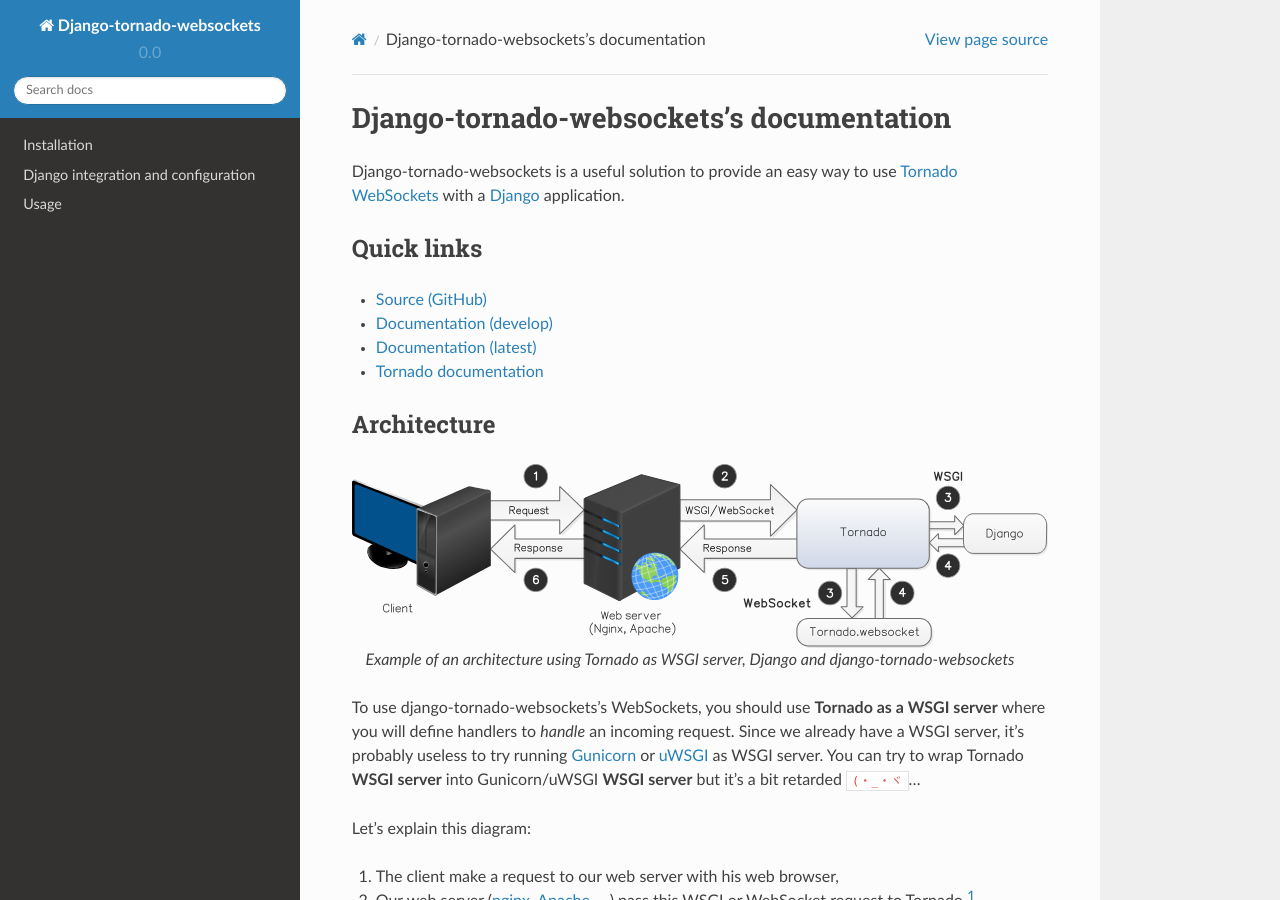
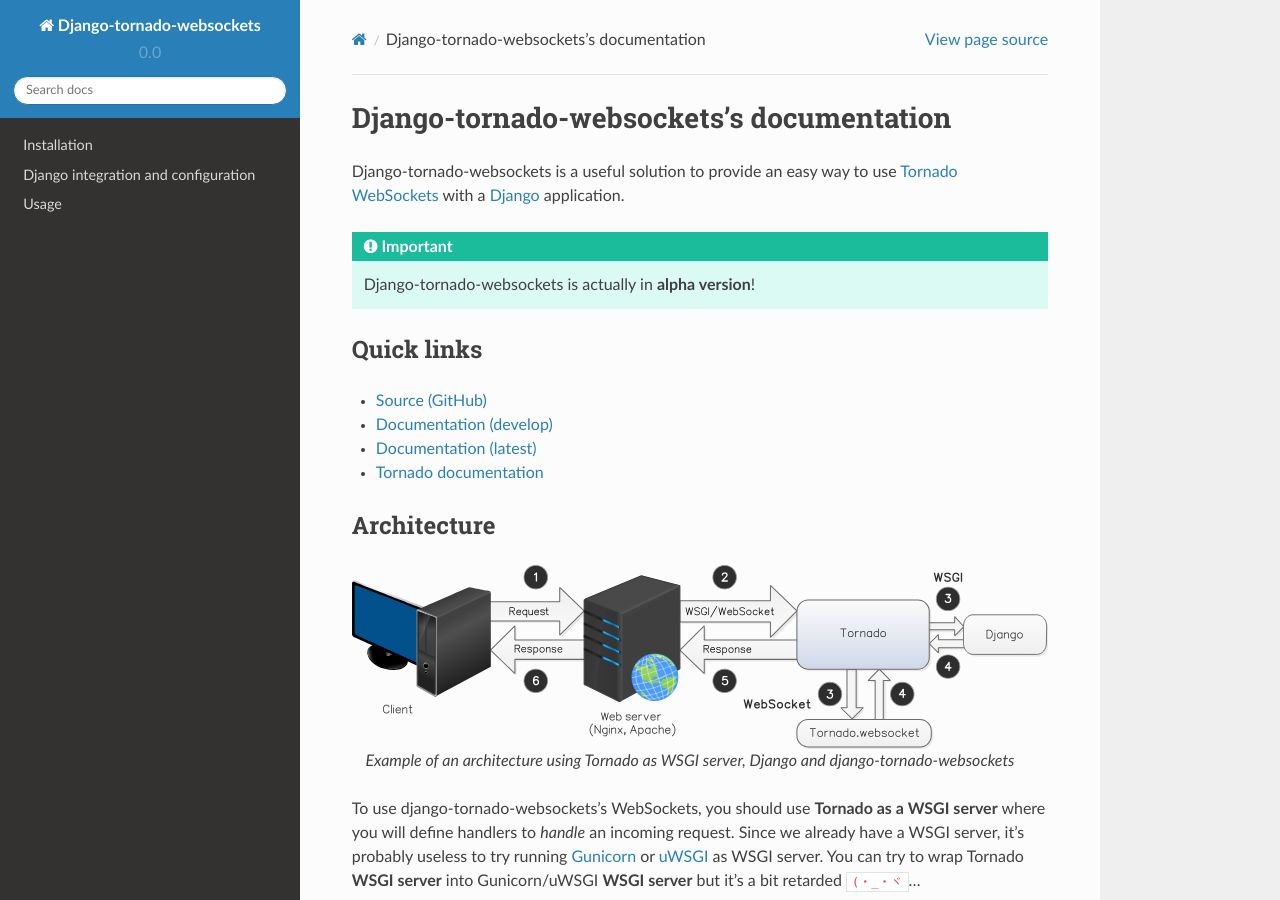
Before and after one commit to onysos/django-tornado-websockets, a Sphinx documentation site: the page built from docs/source/index.rst, in a window 1280 px wide and 900 px high. Built offline with Sphinx 7.4.7 and the Read the Docs theme 2.0.0, drawn with Linux system fonts in a browser that asks for light colours.

Commit message:
Add warning about alpha version

```diff
--- a/docs/source/index.rst
+++ b/docs/source/index.rst
@@ -7,7 +7,11 @@
 =========================================
 
 Django-tornado-websockets is a useful solution to provide an easy way to use
-`Tornado WebSockets <http://www.tornadoweb.org/en/stable/websocket.html>`_ with a `Django <https://www.djangoproject.com/>`_ application.
+`Tornado WebSockets <http://www.tornadoweb.org/en/stable/websocket.html>`_ with a
+`Django <https://www.djangoproject.com/>`_ application.
+
+.. Important::
+   Django-tornado-websockets is actually in **alpha version**!
 
 Quick links
 -----------
@@ -27,8 +31,8 @@
 
    Example of an architecture using Tornado as WSGI server, Django and django-tornado-websockets
 
-To use django-tornado-websockets's WebSockets, you should use **Tornado as a WSGI server** where you will define handlers
-to *handle* an incoming request. Since we already have a WSGI server, it's probably useless to try running
+To use django-tornado-websockets's WebSockets, you should use **Tornado as a WSGI server** where you will define
+handlers to *handle* an incoming request. Since we already have a WSGI server, it's probably useless to try running
 `Gunicorn <http://gunicorn.org>`_ or `uWSGI <http://uwsgi-docs.readthedocs.io/en/latest/>`_ as WSGI server.
 You can try to wrap Tornado **WSGI server** into Gunicorn/uWSGI **WSGI server** but it's a bit retarded ``(・_・ヾ``...
 
```
